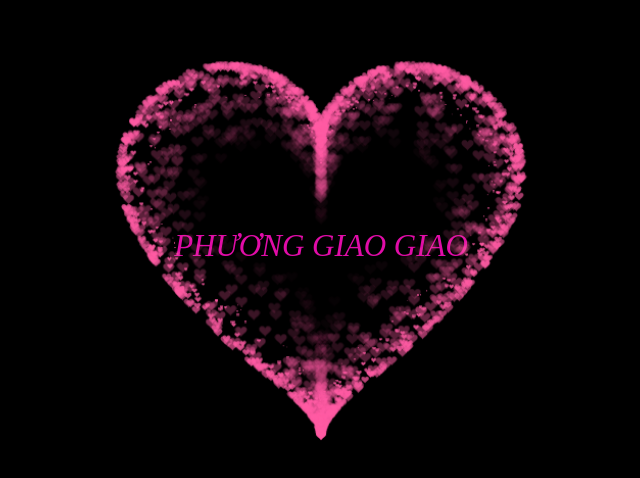
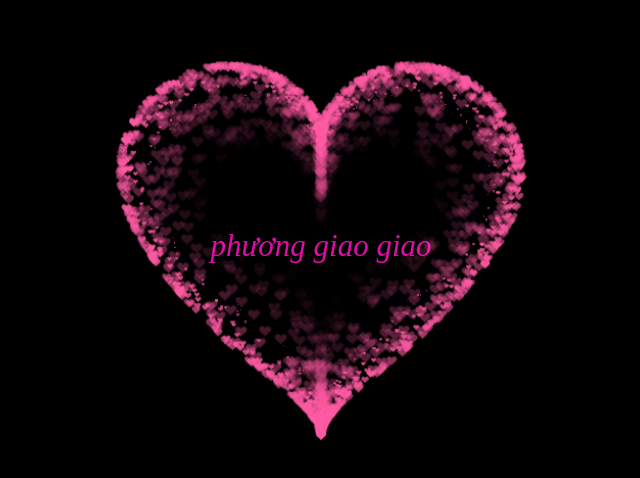
Before and after one commit to toanleminh/webminhtoan.github.io, a plain HTML site: page index.html in a window 1280 px wide. Shown: the part 152-630 px from the top of the page, without its empty margins (319-959 px from the left). Drawn offline with Linux system fonts and the light colour scheme.

Commit message:
Update index.html

```diff
--- a/index.html
+++ b/index.html
@@ -331,6 +331,6 @@ var ParticlePool = (function() {
         align-items: center;
         justify-content: center;
         margin-bottom: 5px;
-        text-align: center;">PHƯƠNG GIAO GIAO</div>
+        text-align: center;">phương giao giao</div>
  </BODY>
 </HTML>
```
